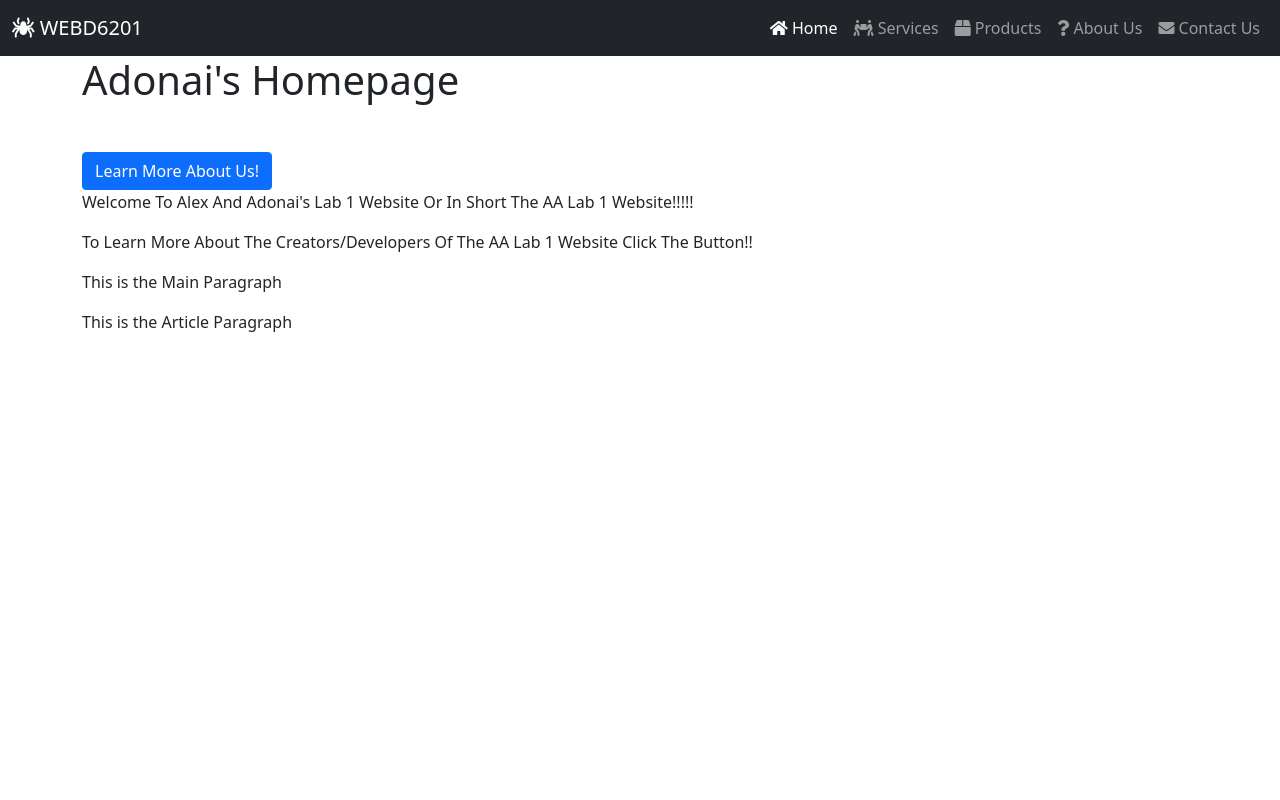
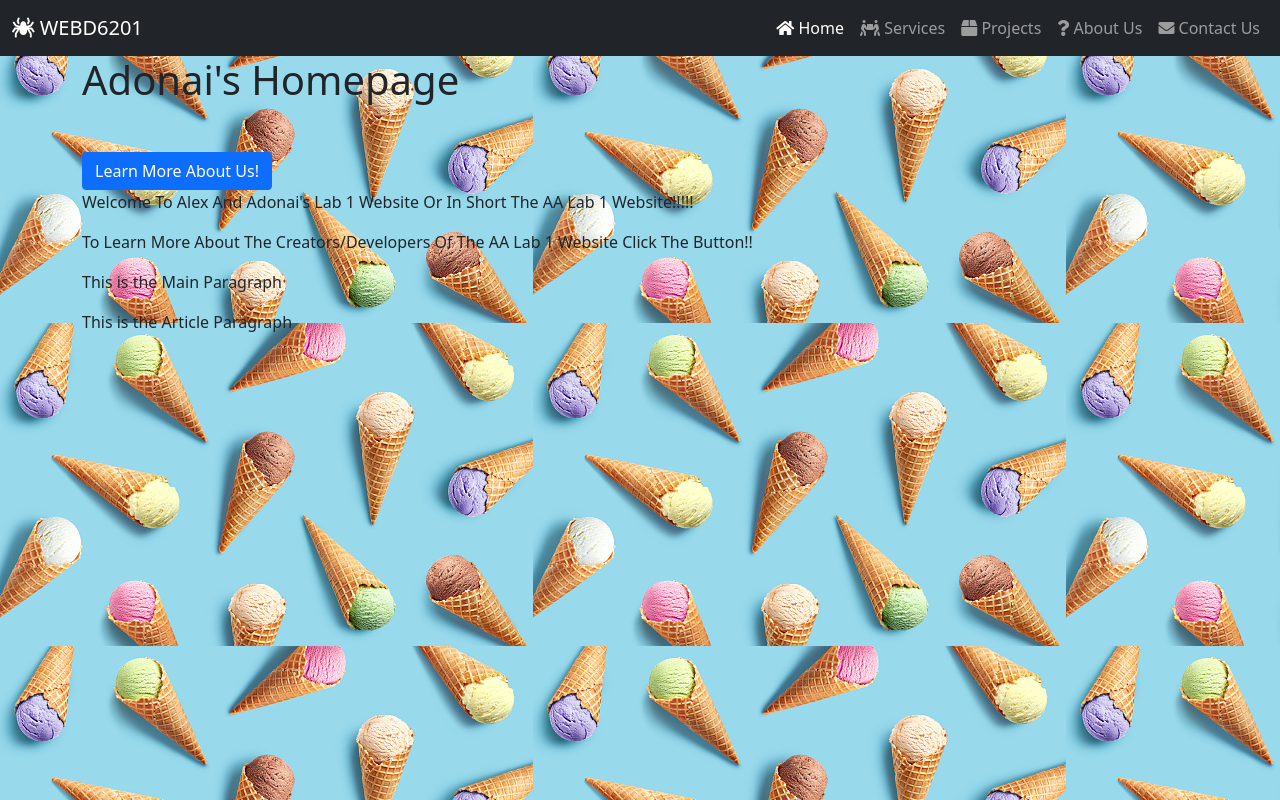
Before and after one commit to Not-Alex-Code/AA-WEBD6201-Lab1.github.io, a website: page index.html in a window 1280 px wide. Drawn offline with nearby package versions, Linux system fonts and the light colour scheme.

Commit message:
Added Background Picture

```diff
--- a/Scripts/app.js
+++ b/Scripts/app.js
@@ -5,6 +5,8 @@
 
     function DisplayHomePage()
     {
+        ChangeProductLabel();
+        AddNavBar();
         let AboutUsButton = document.getElementById("AboutUsButton");
         console.log(AboutUsButton);
         AboutUsButton.addEventListener("click", function()
@@ -66,6 +68,23 @@
         // Insert Before Example
     }
 
+    function ChangeProductLabel()
+    {
+        document.getElementById("projects").innerHTML = "<i class='fas fa-box'></i> Projects";
+        document.body.style.background = "url('./Images/background.jpg')";
+    }
+
+    function AddNavBar()
+    {
+        let HR = document.createElement("li");
+        let Resources = document.createElement("a");
+        HR.setAttribute("class", "nav-item");
+        Resources.setAttribute("class", "nav-link");
+        HR.appendChild(Resources);
+        //HR.innerHTML = "<a class='nav-link' href='HumanResources.html'> Human Resources</a>";
+
+    }
+
     // Named Function
     function Start()
     {
--- a/index.html
+++ b/index.html
@@ -1,4 +1,4 @@
-<!--ICE 2
+<!--Lab 1
 Adonai Ford-Williams
 January 14th, 2021
 Durham College-->
@@ -31,7 +31,7 @@ Durham College-->
                     <a class="nav-link" href="services.html"><i class="fas fa-people-carry"></i> Services</a>
                   </li>
                   <li class="nav-item">
-                    <a class="nav-link" href="products.html"><i class="fas fa-box"></i> Products</a>
+                    <a id="projects" class="nav-link" href="products.html"><i class="fas fa-box"></i> Products</a>
                   </li>
                   <li class="nav-item">
                     <a class="nav-link" href="about.html"><i class="fas fa-question"></i> About Us</a>
```
Also changed, not shown: Images/background.jpg (added).
